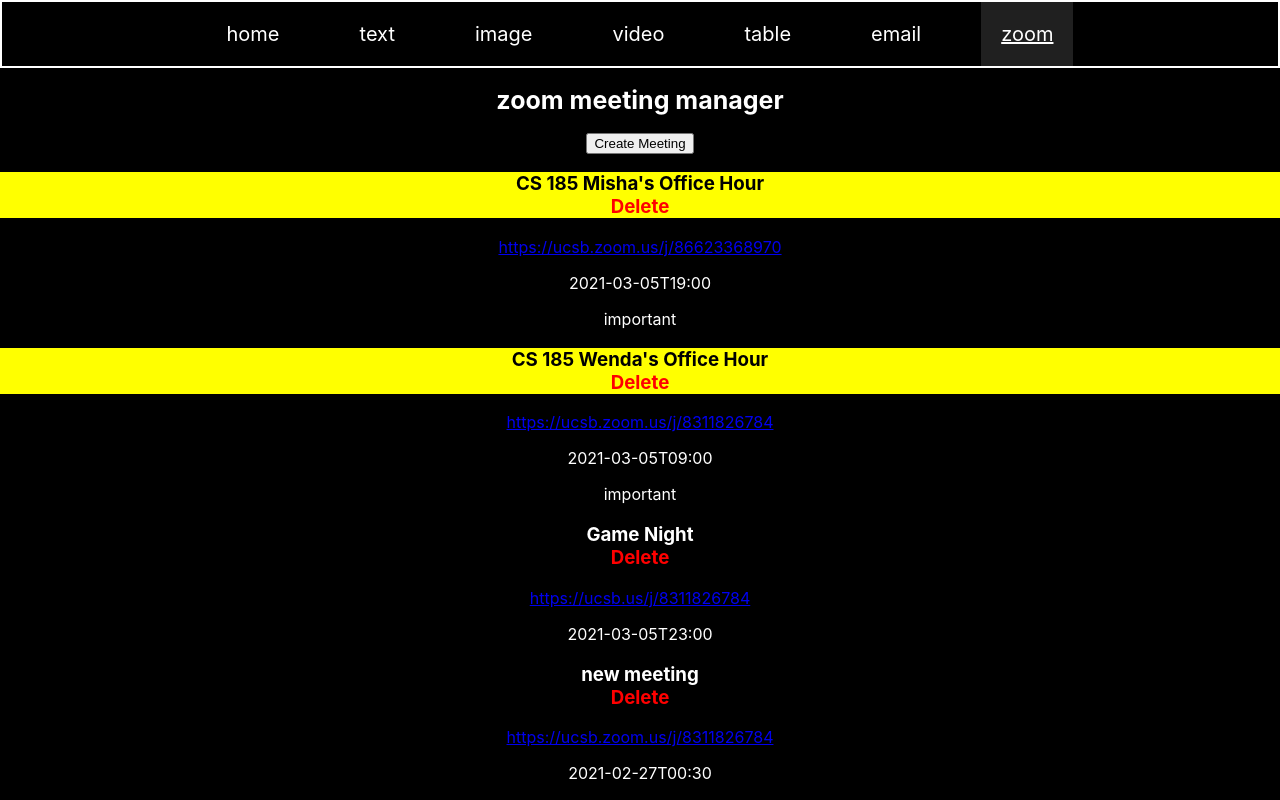
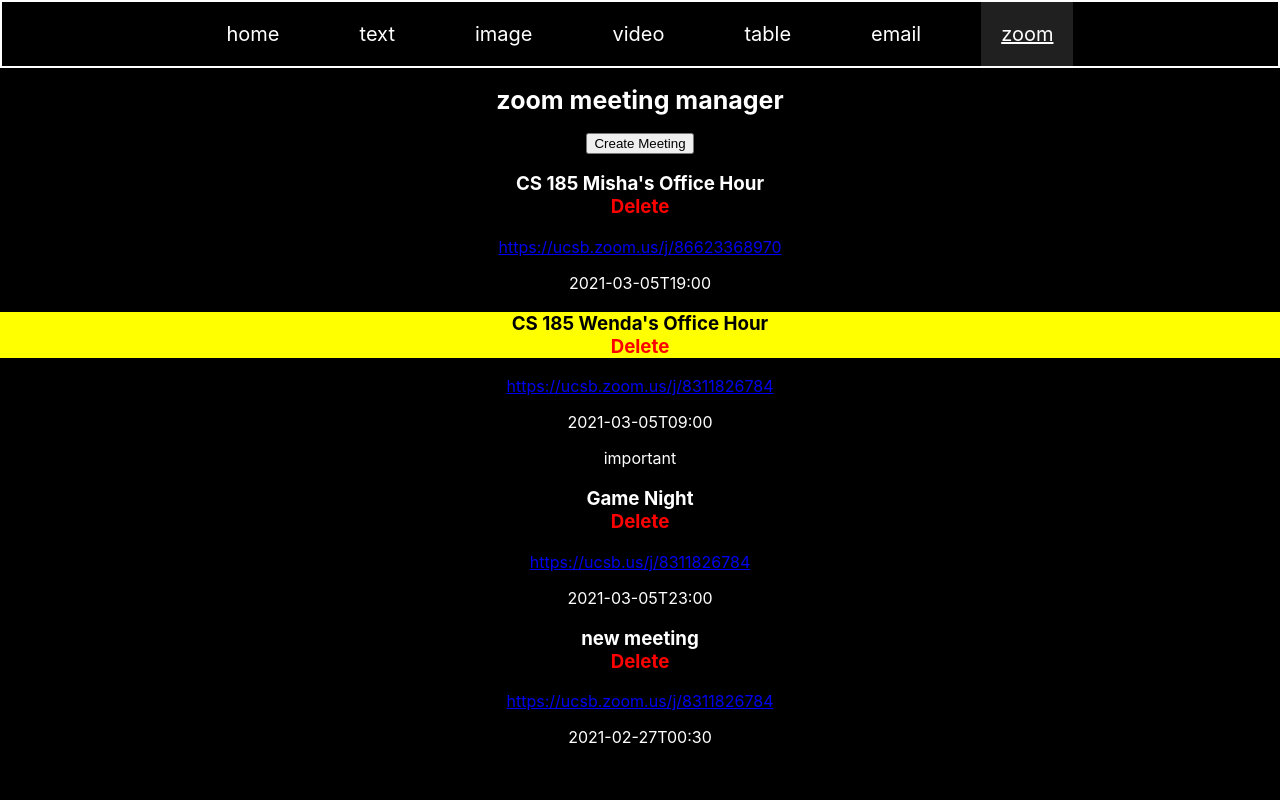
Before and after one commit to kalynklimek/kk-185pr3, a React (Create React App) app: page / in a window 1280 px wide. Both pictures are taken after a click on the element "zoom". Built offline with nearby package versions, Linux system fonts and the light colour scheme; data requests are answered from the project's data file.

Commit message:
working on update meeting, got connections working - now need it to just actually update

```diff
--- a/db.json
+++ b/db.json
@@ -2,7 +2,7 @@
   "tasks": [
     {
       "id": 1,
-      "important": true,
+      "important": false,
       "title": "CS 185 Misha's Office Hour",
       "day": "2021-03-05T19:00",
       "textInfor": "https://ucsb.zoom.us/j/86623368970"
--- a/src/component/task.js
+++ b/src/component/task.js
@@ -1,4 +1,12 @@
-const Task = ({task, onDelete, onUpdate}) => {
+import {useState} from 'react'
+//import UpdateTask from './updatetask'
+import AddTask from './addtask'
+import UpdateTask from './updatetask'
+
+// const Task = ({task, onDelete, onUpdate}) => {
+const Task = ({task, onDelete}) => {
+    const[update, setUdpate] = useState(false)
+    const[form, setForm] = useState(null)
 
     const highlight=() => {
         if (task.important) {
@@ -10,8 +18,53 @@
         return null
     }
 
+    const clickedMeeting = (id) => {
+        console.log("id double clicked: ", id)
+        setForm(<UpdateTask id={id} onUpdate={updateTask}/>)
+
+        // add or remove update form
+        if (update) { setUdpate(false) }
+        else { setUdpate(true) }
+        console.log("task double clicked.");
+    }
+
+    const fetchTask = async (id) => {
+        const res = await fetch(`http://localhost:5000/tasks/${id}`)
+        const data = await res.json()
+        return data
+    }
+
+    const updateTask = async (id, task) => {
+        console.log("task parameter: ", task)
+        const taskToToggle = await fetchTask(id)
+        const updTask = { ...taskToToggle, important: !taskToToggle.important }
+        console.log("updTask: ", updTask)
+
+        const res = await fetch(`http://localhost:5000/tasks/${id}`, {
+            method: 'PUT',
+            headers: {
+                'Content-type': 'application/json'
+            },
+            body: JSON.stringify(updTask)
+        })
+
+        const data = await res.json()
+
+        console.log("data in updateTask: ", data)
+
+        // setTasks(
+        //     tasks.map((task) =>
+        //         task.id === id ? { ...task, important: data.important } : task
+        //     )
+        // )
+
+        // setUdpate(false) // close update form
+    }
+
     return (
-        <div onDoubleClick={() => onUpdate(task.id)}>
+        // <div onDoubleClick={() => onUpdate(task.id)}>
+        <div>
+            <div onDoubleClick={() => clickedMeeting(task.id)}>
                 <h3 style={highlight()}> {task.title}
                     <div style={{color:'red', cursor: 'pointer'}} onClick={() => onDelete(task.id)}>
                         Delete
@@ -21,6 +74,8 @@
                 <p> {task.day} </p>
                 {task.important && <p> important</p>}
             </div>
+            {update && form}
+        </div>
     )
 }
 export default Task
--- a/src/component/tasks.js
+++ b/src/component/tasks.js
@@ -1,9 +1,15 @@
 import Task from './task'
 
 const Tasks = ({tasks, onDelete, onUpdate}) => {
+    const test = (id) => {
+        console.log("id: ", id);
+        console.log("task double clicked.");
+    }
+
     return (
         <div>
-            {tasks.map((task) => (<Task key={task.id} task={task} onDelete={onDelete} onUpdate={onUpdate}/>))}
+            {/* {tasks.map((task) => (<Task key={task.id} task={task} onDelete={onDelete} onUpdate={onUpdate}/>))} */}
+            {tasks.map((task) => (<Task key={task.id} task={task} onDelete={onDelete}/>))}
         </div>
     )
 }
--- /dev/null
+++ b/src/component/updatetask.js
@@ -0,0 +1,70 @@
+import {useState} from 'react'
+
+const UpdateTask = ({id, onUpdate}) => {
+    const [title, setTitle] = useState('')
+    const [day, setDay] = useState('')
+    const [textInfor, setUrl] = useState('')
+    const [important, setImportant] = useState(false)
+    const [error, setError] = useState(false)
+    const [fields, setFields] = useState('')
+
+    const onSubmit = (e) => {
+        e.preventDefault()
+
+        // current date attributes
+        var today = new Date()
+        var month = today.getMonth() + 1
+        var d = today.getDate()
+        var year = today.getFullYear()
+
+        // inputted date attributes
+        var strMonth = day.substring(5,7)
+        var strDay = day.substring(8)
+        var strYear = day.substring(0,4)
+
+        // error handling
+        if (title.length == 0 || title.length > 30) {
+            setError(true)
+            setFields("title")
+        }
+        else if (day.length == 0 || strYear < year || (strYear == year && strMonth < month) || (strYear == year && strMonth == month && strDay < d)) {
+            setError(true)
+            setFields("day")
+        }
+        else if (!textInfor.includes("zoom")) {
+            setError(true)
+            setFields("url")
+        }
+        else {
+            onUpdate(id, {title, day, textInfor, important})
+            setTitle('')
+            setDay('')
+            setImportant(false)
+            setError(false)
+        }
+    }
+
+    return (
+        <form className='update-form' onSubmit={onSubmit}>
+            <div className='form-control'>
+                <label>Meeting</label>
+                <input type='text' placeholder='title' value={title} onChange={(e) => setTitle(e.target.value)} />
+            </div>
+            <div className='form-control'>
+                <label>Date</label>
+                <input type='date' placeholder='mm/dd/yyyy' value={day} onChange={(e) => setDay(e.target.value)}/>
+            </div>
+            <div className='form-control'>
+                <label>Zoom Link</label>
+                <input type='url' value={textInfor} onChange={(e) => setUrl(e.target.value)}/>
+            </div>
+            <div className='form-control form-control-check'>
+                <label>Important</label>
+                <input type='checkbox' checked={important} value={important} onChange={(e) => setImportant(e.currentTarget.checked)}/>
+            </div>
+            <input type='submit' value='Save Meeting' className='btn btn-block'/>
+            {error && <p className="error-msg">Please fix the {fields} field(s)</p>}
+        </form>
+    )
+}
+export default UpdateTask
--- a/src/component/zoompage.js
+++ b/src/component/zoompage.js
@@ -28,11 +28,11 @@
         return data
     }
 
-    const fetchTask = async (id) => {
-        const res = await fetch(`http://localhost:5000/tasks/${id}`)
-        const data = await res.json()
-        return data
-    }
+    // const fetchTask = async (id) => {
+    //     const res = await fetch(`http://localhost:5000/tasks/${id}`)
+    //     const data = await res.json()
+    //     return data
+    // }
 
     const deleteTask = async (id) => {
         const res = await fetch(`http://localhost:5000/tasks/${id}`,
@@ -56,31 +56,25 @@
         setButtonName("Create Meeting")
     }
 
-    const updateTask = async (id) => {
-        const taskToToggle = await fetchTask(id)
-        const updTask = { ...taskToToggle, important: !taskToToggle.important }
+    // const updateTask = async (id) => {
+    //     const taskToToggle = await fetchTask(id)
+    //     const updTask = { ...taskToToggle, important: !taskToToggle.important }
 
-        const res = await fetch(`http://localhost:5000/tasks/${id}`, {
-            method: 'PUT',
-            headers: {
-                'Content-type': 'application/json'
-            },
-            body: JSON.stringify(updTask)
-        })
+    //     const res = await fetch(`http://localhost:5000/tasks/${id}`, {
+    //         method: 'PUT',
+    //         headers: {
+    //             'Content-type': 'application/json'
+    //         },
+    //         body: JSON.stringify(updTask)
+    //     })
 
-        const data = await res.json()
+    //     const data = await res.json()
 
-        setTasks(
-            tasks.map((task) =>
-                task.id === id ? { ...task, important: data.important } : task
-            )
-        )
-    }
-
-    // const newMeetingFormStyle=() =>{
-    //     return {
-    //         display: form
-    //     }
+    //     setTasks(
+    //         tasks.map((task) =>
+    //             task.id === id ? { ...task, important: data.important } : task
+    //         )
+    //     )
     // }
 
     const showNewMeetingForm=(event) =>{
@@ -97,7 +91,9 @@
     }
 
     const newMeetingForm = <AddTask onAdd={addTask}/>
-    const meetings = <Tasks tasks={tasks} onDelete={deleteTask} onUpdate={updateTask}/>
+    //const meetings = <Tasks tasks={tasks} onDelete={deleteTask} onUpdate={updateTask}/>
+    const meetings = <Tasks tasks={tasks} onDelete={deleteTask}/>
+    // const updateMeetingForm = <UpdateTask/>
 
     // return only one element
     return (
```
Lines whose indentation alone changed are shown as unchanged.
